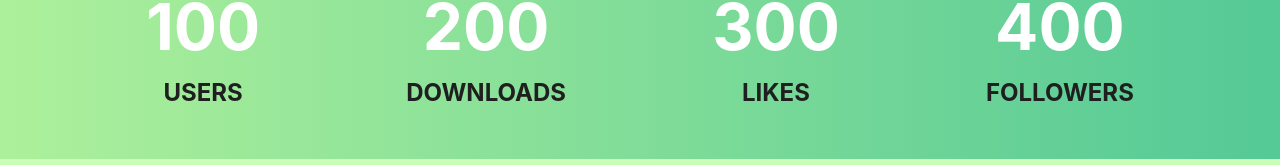
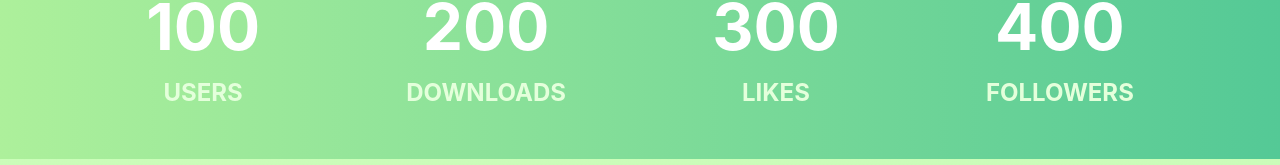
Before and after one commit to diandraaaaa/ASRSRC, a React (Create React App) app: page /despre-noi in a window 1280 px wide. Shown: the part 6993-7158 px from the top of the page. Built offline with nearby package versions, Linux system fonts and the light colour scheme.

Commit message:
fix color on stats

```diff
--- a/src/components/Stats.jsx
+++ b/src/components/Stats.jsx
@@ -59,7 +59,7 @@ function Stats({ stats }) {
                     <Heading size="h1" color="white" weight="bold" dataval={item.stat}>
                         {counters[index]}
                     </Heading>
-                    <Heading size="h6" weight="bold" customClasses="text-[#E4FFDB] uppercase m-0">
+                    <Heading size="h6" weight="bold" color='' customClasses="text-[#E4FFDB] uppercase m-0">
                         {item.text}
                     </Heading>
                 </div>
```
